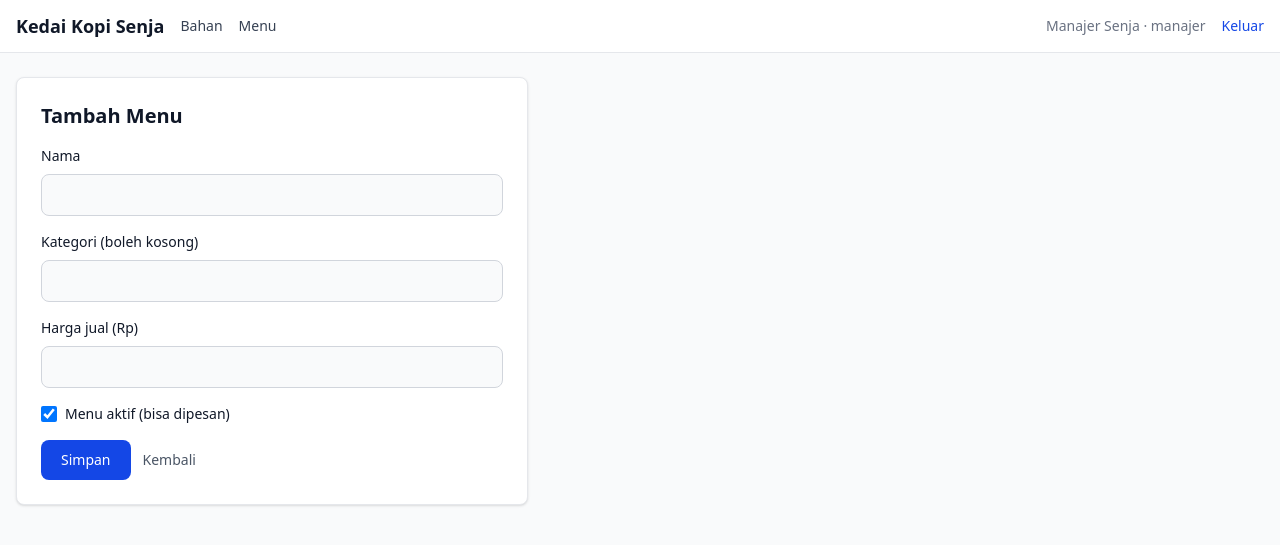
After one commit to reya-prm/Kedai-Kopi-Senja, a Laravel app: page /manajer/menu/create in a window 1280 px wide. The commit adds this page. Shown: the top 545 px of the page. Run offline with Laravel 12, Linux system fonts and the light colour scheme; a user stored in the database is signed in; data comes from the database, SQL or seed files in the repository; style sheets or scripts are compiled from the project's sources.

Commit message:
tambah menu beserta aktif/nonaktif

```diff
--- a/app/Http/Controllers/Manajer/MenuController.php
+++ b/app/Http/Controllers/Manajer/MenuController.php
@@ -3,9 +3,87 @@
 namespace App\Http\Controllers\Manajer;
 
 use App\Http\Controllers\Controller;
+use App\Models\Menu;
+use Illuminate\Database\QueryException;
 use Illuminate\Http\Request;
 
 class MenuController extends Controller
 {
-    //
+    public function index()
+    {
+        // withCount = hitung jumlah resep tiap menu, hasilnya masuk ke kolom resep_count.
+        // dipakai di tabel buat nandain menu yang belum punya resep
+        return view('manajer.menu.index', [
+            'items' => Menu::withCount('resep')->orderBy('nama')->get(),
+        ]);
+    }
+
+    // model kosong dikirim biar form yang sama bisa dipakai buat tambah dan ubah
+    public function create()
+    {
+        return view('manajer.menu.form', ['menu' => new Menu]);
+    }
+
+    public function store(Request $request)
+    {
+        $data = $request->validate([
+            'nama' => ['required', 'string', 'max:255'],
+            'kategori' => ['nullable', 'string', 'max:100'],
+            'harga' => ['required', 'integer', 'min:0', 'max:10000000'],
+        ]);
+
+        // checkbox yang nggak dicentang nggak dikirim browser, jadi boolean() otomatis false
+        $data['aktif'] = $request->boolean('aktif');
+
+        Menu::create($data);
+
+        return redirect()->route('manajer.menu.index')->with('success', 'Menu berhasil ditambahkan.');
+    }
+
+    // $menu keisi otomatis dari id di URL, kalau id-nya nggak ada langsung 404
+    public function edit(Menu $menu)
+    {
+        return view('manajer.menu.form', compact('menu'));
+    }
+
+    public function update(Request $request, Menu $menu)
+    {
+        $data = $request->validate([
+            'nama' => ['required', 'string', 'max:255'],
+            'kategori' => ['nullable', 'string', 'max:100'],
+            'harga' => ['required', 'integer', 'min:0', 'max:10000000'],
+        ]);
+
+        $data['aktif'] = $request->boolean('aktif');
+
+        $menu->update($data);
+
+        return redirect()->route('manajer.menu.index')->with('success', 'Menu berhasil diperbarui.');
+    }
+
+    // tombol cepat buat nonaktifin atau aktifin menu dari halaman daftar
+    public function toggleActive(Menu $menu)
+    {
+        // kalau tadinya aktif jadi nonaktif, kalau tadinya nonaktif jadi aktif
+        $menu->update(['aktif' => ! $menu->aktif]);
+
+        return back()->with('success', $menu->aktif ? 'Menu diaktifkan.' : 'Menu dinonaktifkan.');
+    }
+
+    public function destroy(Menu $menu)
+    {
+        try {
+            $menu->delete(); // resepnya ikut kehapus otomatis (cascade)
+        } catch (QueryException $e) {
+            // 23000 = database nolak karena menu udah pernah dipesan.
+            // sarannya nonaktifin aja. error jenis lain tetap dilempar biar ketahuan
+            if ($e->getCode() !== '23000') {
+                throw $e;
+            }
+
+            return back()->with('error', 'Menu sudah pernah dipesan jadi tidak bisa dihapus. Nonaktifkan saja.');
+        }
+
+        return back()->with('success', 'Menu dihapus.');
+    }
 }
--- a/app/Models/Menu.php
+++ b/app/Models/Menu.php
@@ -3,29 +3,24 @@
 namespace App\Models;
 
 use Illuminate\Database\Eloquent\Model;
-use Illuminate\Database\Eloquent\Relations\BelongsToMany;
 use Illuminate\Database\Eloquent\Relations\HasMany;
-use Override;
 
 class Menu extends Model
 {
+    // nama tabelnya "menu" (nggak jamak), jadi harus ditulis sendiri
     protected $table = 'menu';
 
     protected $fillable = ['nama', 'kategori', 'harga', 'aktif'];
 
     protected function casts(): array
     {
+        // biar nilai aktif dibaca sebagai true/false, bukan angka 1/0
         return ['aktif' => 'boolean'];
     }
 
+    // satu menu punya banyak baris resep (bahan + takaran)
     public function resep(): HasMany
     {
         return $this->hasMany(Resep::class, 'menu_id');
     }
-
-    //
-    public function bahan(): BelongsToMany
-    {
-        return $this->belongsToMany(Bahan::class, 'resep', 'menu_id', 'bahan_id')->withPivot('takaran');
-    }
 }
--- a/resources/views/layout/app.blade.php
+++ b/resources/views/layout/app.blade.php
@@ -14,7 +14,9 @@
             {{-- link buat manajer misal bahan, resep, dll --}}
             @if (auth()->user()->role === 'manajer')
                 <a href="{{ route('manajer.bahan.index') }}" class="text-gray-700 hover:text-blue-700">Bahan</a>
+                <a href="{{ route('manajer.menu.index') }}" class="text-gray-700 hover:text-blue-700">Menu</a>
             @endif
+
 
             <div class="ml-auto flex items-center gap-4">
                 <span class="text-gray-500">{{ auth()->user()->name }} · {{ auth()->user()->role }}</span>
--- /dev/null
+++ b/resources/views/manajer/menu/form.blade.php
@@ -0,0 +1,48 @@
+@extends('layout.app')
+@section('title', $menu->exists ? 'Ubah Menu' : 'Tambah Menu')
+
+@section('content')
+<form method="POST"
+      action="{{ $menu->exists ? route('manajer.menu.update', $menu) : route('manajer.menu.store') }}"
+      class="max-w-lg p-6 space-y-4 bg-white border border-gray-200 rounded-lg shadow-sm">
+    @csrf
+    @if ($menu->exists) @method('PUT') @endif
+
+    <h1 class="text-xl font-bold">{{ $menu->exists ? 'Ubah Menu' : 'Tambah Menu' }}</h1>
+
+    <div>
+        <label class="block mb-2 text-sm font-medium text-gray-900">Nama</label>
+        <input name="nama" value="{{ old('nama', $menu->nama) }}" required
+               class="bg-gray-50 border border-gray-300 text-gray-900 text-sm rounded-lg focus:ring-blue-600 focus:border-blue-600 block w-full p-2.5">
+        @error('nama') <p class="mt-1 text-sm text-red-600">{{ $message }}</p> @enderror
+    </div>
+
+    <div>
+        <label class="block mb-2 text-sm font-medium text-gray-900">Kategori (boleh kosong)</label>
+        <input name="kategori" value="{{ old('kategori', $menu->kategori) }}"
+               class="bg-gray-50 border border-gray-300 text-gray-900 text-sm rounded-lg focus:ring-blue-600 focus:border-blue-600 block w-full p-2.5">
+        @error('kategori') <p class="mt-1 text-sm text-red-600">{{ $message }}</p> @enderror
+    </div>
+
+    <div>
+        <label class="block mb-2 text-sm font-medium text-gray-900">Harga jual (Rp)</label>
+        <input name="harga" type="number" min="0" required value="{{ old('harga', $menu->harga) }}"
+               class="bg-gray-50 border border-gray-300 text-gray-900 text-sm rounded-lg focus:ring-blue-600 focus:border-blue-600 block w-full p-2.5">
+        @error('harga') <p class="mt-1 text-sm text-red-600">{{ $message }}</p> @enderror
+    </div>
+
+    <label class="flex items-center gap-2 text-sm text-gray-900">
+        {{-- old() kosong = form baru dibuka (menu baru otomatis aktif).
+             old() ada isinya = habis gagal validasi, ikutin pilihan terakhir user --}}
+        <input type="checkbox" name="aktif" value="1"
+               @checked(old() ? old('aktif') : ($menu->exists ? $menu->aktif : true))
+               class="w-4 h-4 border border-gray-300 rounded bg-gray-50 focus:ring-3 focus:ring-blue-300">
+        Menu aktif (bisa dipesan)
+    </label>
+
+    <div class="flex items-center gap-3">
+        <button class="text-white bg-blue-700 hover:bg-blue-800 focus:ring-4 focus:ring-blue-300 font-medium rounded-lg text-sm px-5 py-2.5">Simpan</button>
+        <a href="{{ route('manajer.menu.index') }}" class="text-sm text-gray-600 hover:underline">Kembali</a>
+    </div>
+</form>
+@endsection
--- a/routes/web.php
+++ b/routes/web.php
@@ -3,6 +3,7 @@
 use App\Http\Controllers\Manajer\BahanController;
 use App\Http\Controllers\Web\DashboardController;
 use App\Http\Controllers\Web\LoginController;
+use App\Http\Controllers\Manajer\MenuController;
 use Illuminate\Support\Facades\Route;
 
 Route::redirect('/', '/dashboard');
@@ -29,6 +30,15 @@ Route::middleware('auth')->group(function () {
         Route::get('/bahan/{bahan}/edit', [BahanController::class, 'edit'])->name('bahan.edit');
         Route::put('/bahan/{bahan}', [BahanController::class, 'update'])->name('bahan.update');
         Route::delete('/bahan/{bahan}', [BahanController::class, 'destroy'])->name('bahan.destroy');
+
+        // ---- menu ----
+        Route::get('/menu', [MenuController::class, 'index'])->name('menu.index');
+        Route::get('/menu/create', [MenuController::class, 'create'])->name('menu.create');
+        Route::post('/menu', [MenuController::class, 'store'])->name('menu.store');
+        Route::get('/menu/{menu}/edit', [MenuController::class, 'edit'])->name('menu.edit');
+        Route::put('/menu/{menu}', [MenuController::class, 'update'])->name('menu.update');
+        Route::delete('/menu/{menu}', [MenuController::class, 'destroy'])->name('menu.destroy');
+        Route::patch('/menu/{menu}/toggle', [MenuController::class, 'toggleActive'])->name('menu.toggle');
     });
 
     // rute uji sementara dari tahap login, dihapus nanti
```
Also changed, not shown: resources/views/manajer/menu/index.blade.php (added, +67 -0 lines).
